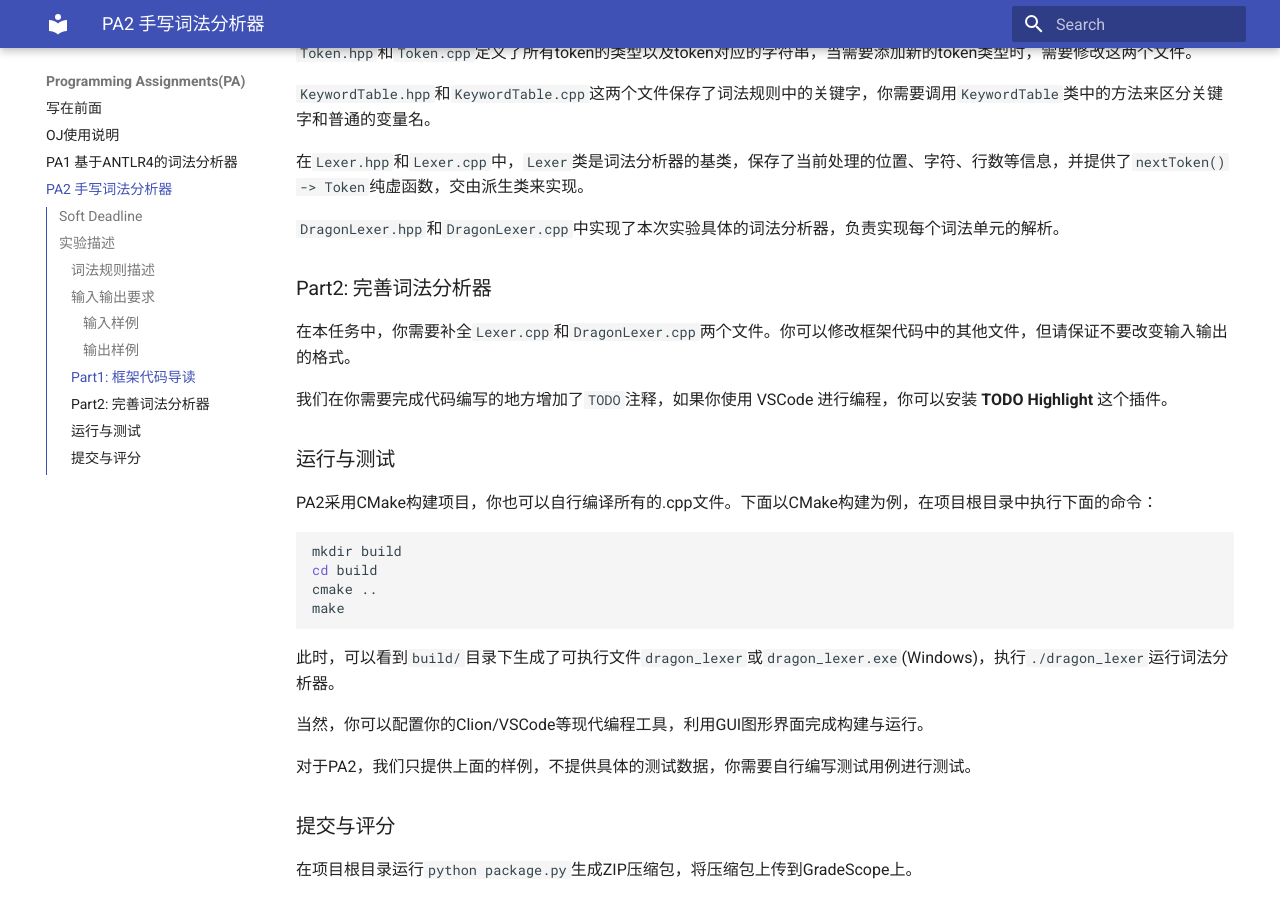
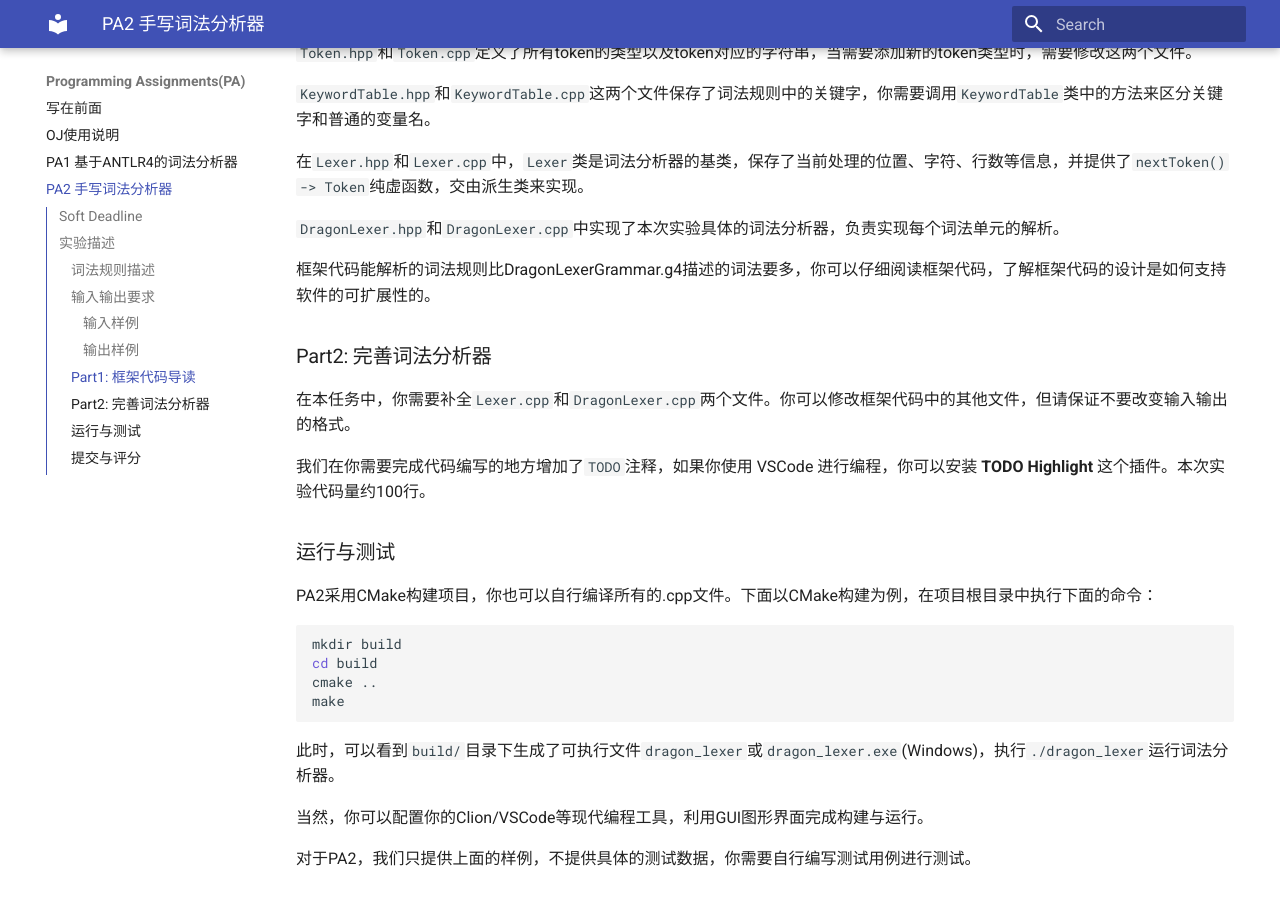
Before and after one commit to Nboxff/thss-2025-compiler-docs, an MkDocs documentation site: the page built from docs/pa/pa2.md, in a window 1280 px wide and 900 px high, scrolled down 2767 px. Built offline with MkDocs 1.6.1 and Material for MkDocs 9.7.7, drawn with Linux system fonts in a browser that asks for light colours.

Commit message:
feat: update PA2.md v2
Signed-off-by: Xie Bofan <1814739992@qq.com>

```diff
--- a/docs/pa/pa2.md
+++ b/docs/pa/pa2.md
@@ -127,12 +127,13 @@ int main() {
 
 `DragonLexer.hpp`和`DragonLexer.cpp`中实现了本次实验具体的词法分析器，负责实现每个词法单元的解析。
 
+框架代码能解析的词法规则比DragonLexerGrammar.g4描述的词法要多，你可以仔细阅读框架代码，了解框架代码的设计是如何支持软件的可扩展性的。
 
 ### Part2: 完善词法分析器
 
 在本任务中，你需要补全`Lexer.cpp`和`DragonLexer.cpp`两个文件。你可以修改框架代码中的其他文件，但请保证不要改变输入输出的格式。
 
-我们在你需要完成代码编写的地方增加了`TODO`注释，如果你使用 VSCode 进行编程，你可以安装 **TODO Highlight** 这个插件。
+我们在你需要完成代码编写的地方增加了`TODO`注释，如果你使用 VSCode 进行编程，你可以安装 **TODO Highlight** 这个插件。本次实验代码量约100行。
 
 ### 运行与测试
 
```
Also changed, not shown: docs/pa/pa1.md (+1 -1 lines).
